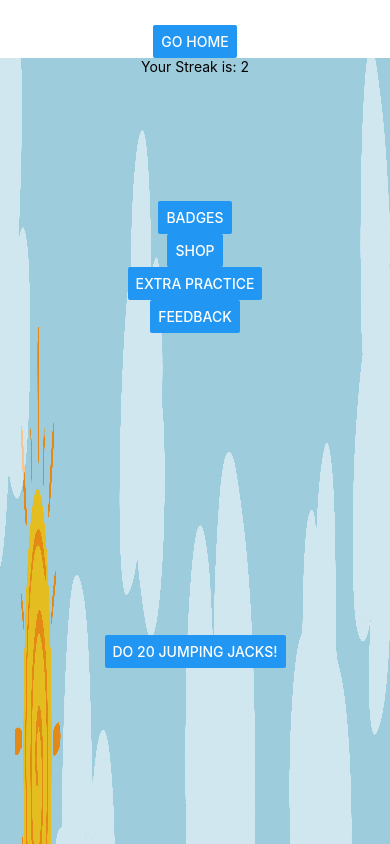
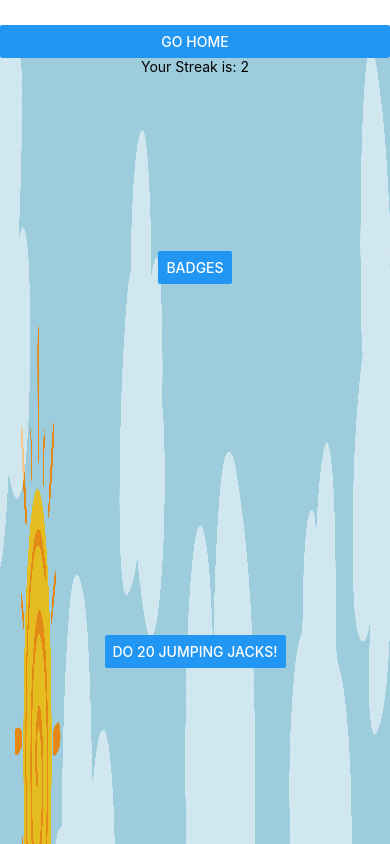
Before and after one commit to gliu20/fcm, a React Native app: screen / in a window 390 px wide. Shown: the top 844 px of the page. Built offline with nearby package versions, Linux system fonts and the light colour scheme.

Commit message:
attach handlers for view switching

```diff
--- a/App.js
+++ b/App.js
@@ -3,6 +3,8 @@ import { StyleSheet, Text, View, Button } from 'react-native';
 import HomeScreen from './screens/homescreen';
 import BadgeScreen from './screens/badgescreen';
 import StoryScreen from './screens/storyscreen'
+
+const streak = 2;
 
 const story = [
     { key: "1", storyImage: require('./assets/back.jpg'), storyText: "One day there was a" },
@@ -39,7 +41,9 @@ class App extends React.Component {
                 <Button title="Go Home"
                     onPress={() => {
                         this.changeView("home")
-                    }}></Button>
+                    }}
+                    style={styles.homeBtn}
+                    ></Button>
                 <HomeScreen switchView={this.changeView.bind(this)} hidden={this.state.currScreen !== "home"}></HomeScreen>
                 <BadgeScreen switchView={this.changeView.bind(this)} hidden={this.state.currScreen !== "badges"} badges={badge}></BadgeScreen>
                 <StoryScreen switchView={this.changeView.bind(this)} hidden={this.state.currScreen !== "story"} story={story}></StoryScreen>
@@ -53,8 +57,9 @@ export default App;
 const styles = StyleSheet.create({
     container: {
         marginTop: 25,
-        flex: 1,
-        alignItems: 'center',
-        justifyContent: 'center',
+        flex: 1
     },
+    homeBtn: {
+        width: "100%"
+    }
 });
--- a/components/dashboard.js
+++ b/components/dashboard.js
@@ -6,14 +6,22 @@ class Dashboard extends React.Component {
     render() {
         return (
             <View style={styles.container}>
-                <Button style={styles.button} title="Badges"></Button>
-                <Button style={styles.button} title="Shop"></Button>
-                <Button style={styles.button} title="Extra Practice"></Button>
-                <Button style={styles.button} title="Feedback"></Button>
+                <Button style={styles.button}
+                    onPress={() => {
+                       this.props.switchView("badges")
+                    }} title="Badges"></Button>
             </View>
         );
     }
 }
+
+/*
+Un-implemented features:
+                <Button style={styles.button} title="Shop"></Button>
+                <Button style={styles.button} title="Extra Practice"></Button>
+                <Button style={styles.button} title="Feedback"></Button>
+
+*/
 
 const styles = StyleSheet.create({
     container: {
--- a/components/quests.js
+++ b/components/quests.js
@@ -6,7 +6,12 @@ class TodayQuest extends React.Component {
     render() {
         return (
             <View style={styles.container}>
-                <Button style={{padding: '20'}} title={this.props.quest}></Button>
+                <Button
+                    onPress={() => {
+                        this.props.switchView("story")
+                    }}
+                    style={{padding: '20'}}
+                    title={this.props.quest}></Button>
             </View>
         );
     }
--- a/components/story.js
+++ b/components/story.js
@@ -8,7 +8,7 @@ class Story extends React.Component {
     render() {
         return (
             <ImageBackground resizeMode={'stretch'} source={this.props.storyImage} style={styles.container}>
-                <Text>Story: {this.props.storyText}</Text>
+                <Text style={styles.storyText}>{this.props.storyText}</Text>
             </ImageBackground>
         );
     }
@@ -18,8 +18,14 @@ const styles = StyleSheet.create({
     container: {
         width: deviceWidth,
         alignItems:"center",
-        justifyContent:"center"
+        justifyContent:"flex-end"
     },
+    storyText: {
+        padding: 10,
+        margin: 5,
+        color: "#fff",
+        backgroundColor: "#000"
+    }
 });
 
 export default Story;
--- a/screens/homescreen.js
+++ b/screens/homescreen.js
@@ -13,8 +13,8 @@ class HomeScreen extends React.Component {
     return (
         <ImageBackground resizeMode={'stretch'} source={require('../assets/back.jpg')} style={styles.container}>
             <Streak streak="2"></Streak>
-            <Dashboard></Dashboard>
-            <TodayQuest quest="Do 20 Jumping Jacks!"></TodayQuest>
+            <Dashboard switchView={this.props.switchView}></Dashboard>
+            <TodayQuest switchView={this.props.switchView} quest="Do 20 Jumping Jacks!"></TodayQuest>
         </ImageBackground>
     );
   }
```
